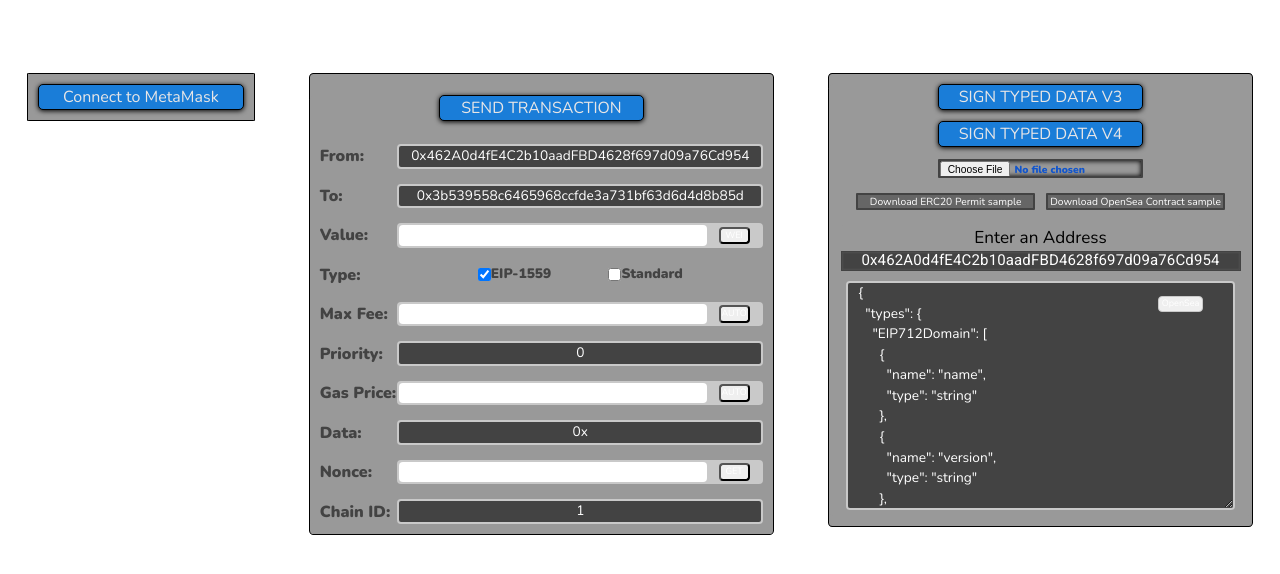
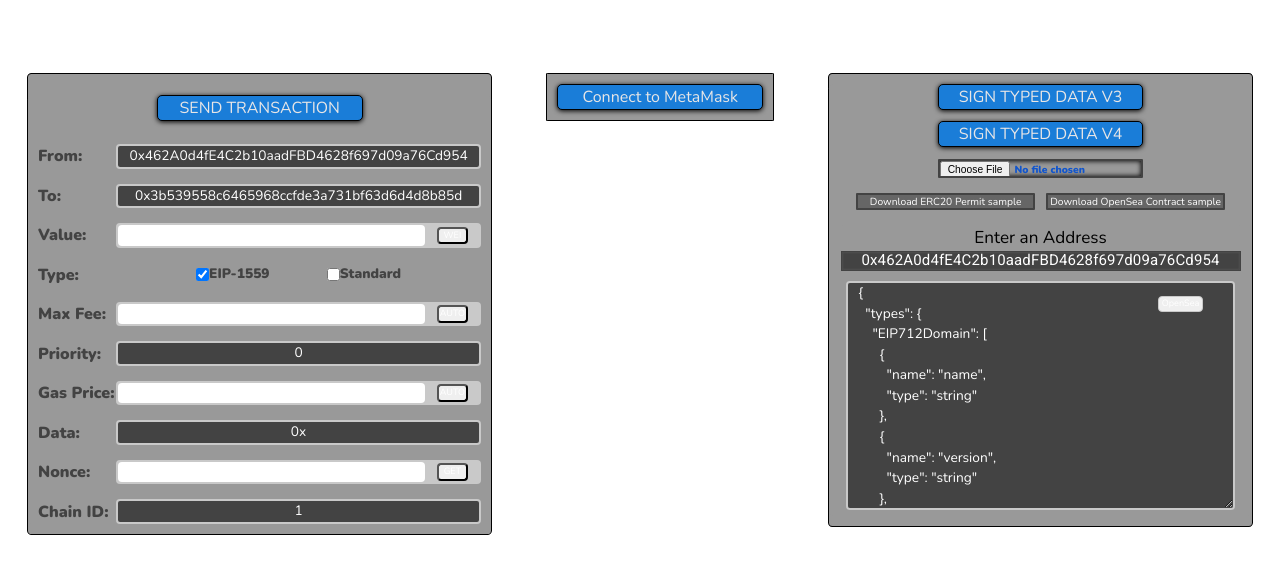
Before and after one commit to alejosequeira/scam_addresses, a Next.js app: page / in a window 1280 px wide. Shown: the top 574 px of the page. Built offline with nearby package versions, Linux system fonts and the light colour scheme.

Commit message:
Updating scam Address

```diff
--- a/src/app/page.jsx
+++ b/src/app/page.jsx
@@ -8,8 +8,8 @@
 
   return (
     <div className={style.form_test}>
+      <div className={style.block}><SendTX /></div>
       <div className={style.block}><Connect /></div>
-      <div className={style.block}><SendTX /></div>
       <div className={style.block}><SignTX /></div>
     </div>
   );
```
